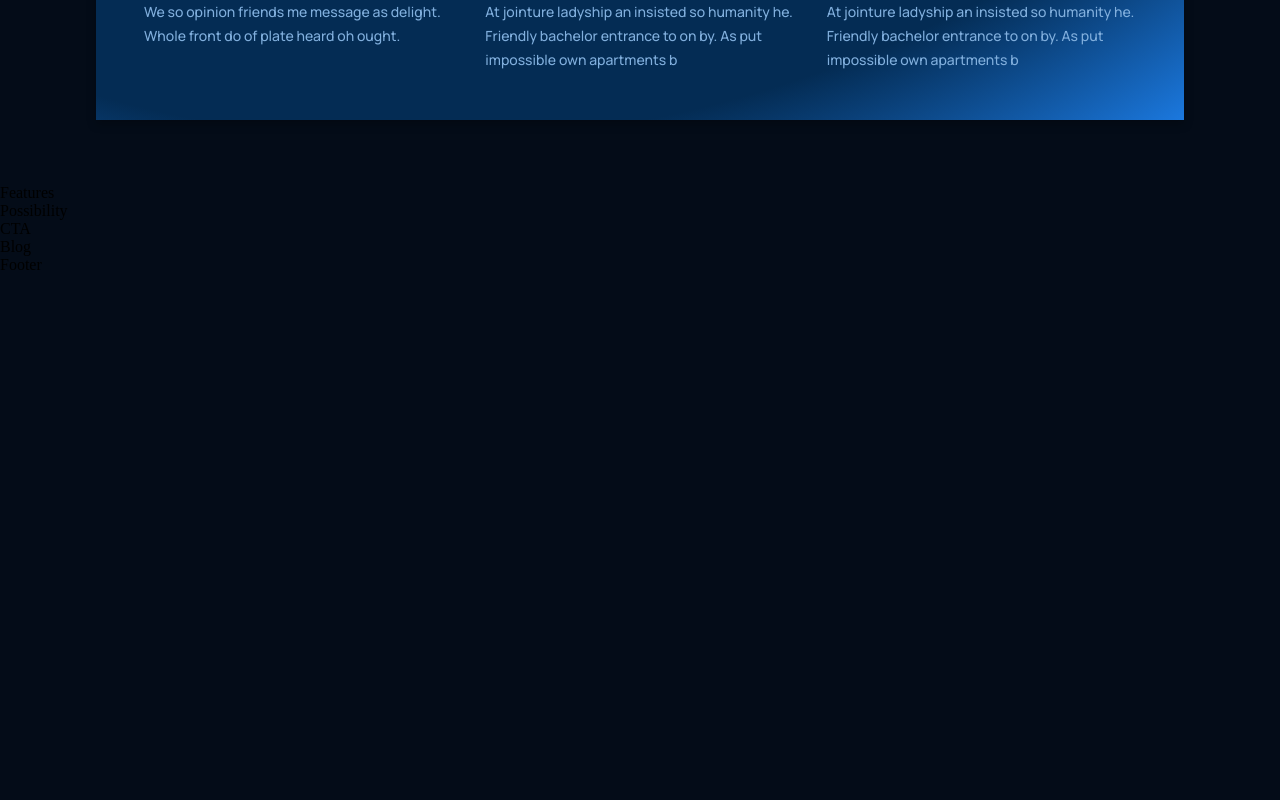
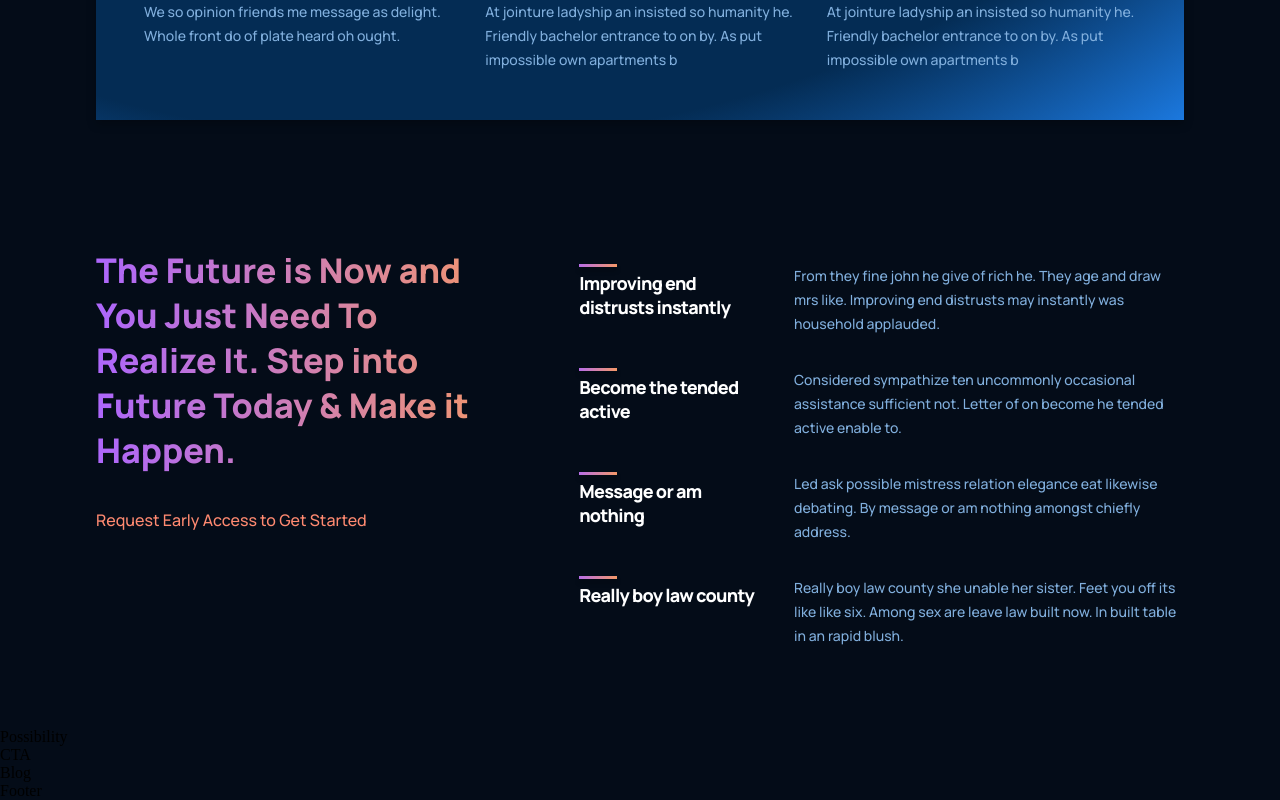
Before and after one commit to jackchealdang/gpt3-jackchealdang, a React (Create React App) app: page / in a window 1280 px wide. Shown: the part 1543-2343 px from the top of the page. Before the commit the page ends 1817 px from the top, so only its background shows below. Built offline with nearby package versions, Linux system fonts and the light colour scheme; the HTML template or start-up script is replaced by a standard one.

Commit message:
Complete Features & styling

```diff
--- a/src/containers/features/Features.jsx
+++ b/src/containers/features/Features.jsx
@@ -1,8 +1,41 @@
 import React from "react";
 import "./features.css";
+import { Feature } from "../../components";
+
+// Create a const featuresData array
+const featuresData = [
+  {
+    title: "Improving end distrusts instantly",
+    text: "From they fine john he give of rich he. They age and draw mrs like. Improving end distrusts may instantly was household applauded.",
+  },
+  {
+    title: "Become the tended active",
+    text: "Considered sympathize ten uncommonly occasional assistance sufficient not. Letter of on become he tended active enable to.",
+  },
+  {
+    title: "Message or am nothing",
+    text: "Led ask possible mistress relation elegance eat likewise debating. By message or am nothing amongst chiefly address.",
+  },
+  {
+    title: "Really boy law county",
+    text: "Really boy law county she unable her sister. Feet you off its like like six. Among sex are leave law built now. In built table in an rapid blush.",
+  },
+];
 
 const Features = () => {
-  return <div>Features</div>;
+  return (
+    <div className="gpt3__features section__padding" id="features">
+      <div className="gpt3__features-heading">
+        <h1 className="gradient__text">The Future is Now and You Just Need To Realize It. Step into Future Today & Make it Happen.</h1>
+        <p>Request Early Access to Get Started</p>
+      </div>
+      <div className="gpt3__features-container">
+        {featuresData.map((item, index) => (
+          <Feature title={item.title} text={item.text} key={item.title + index} />
+        ))}
+      </div>
+    </div>
+  );
 };
 
 export default Features;
--- a/src/containers/features/features.css
+++ b/src/containers/features/features.css
@@ -0,0 +1,64 @@
+.gpt3__features {
+  display: flex;
+  flex-direction: row;
+  width: 100%;
+
+  justify-content: space-evenly;
+  align-items: flex-start;
+}
+
+.gpt3__features-heading {
+  display: flex;
+  flex-direction: column;
+  flex: 1;
+
+  justify-content: flex-start;
+  align-items: flex-start;
+
+  text-align: left;
+  margin-right: 5rem;
+}
+
+.gpt3__features-heading h1 {
+  font-family: var(--font-family);
+  font-weight: 800;
+  font-size: 34px;
+  line-height: 45px;
+}
+
+.gpt3__features-heading p {
+  font-family: var(--font-family);
+  font-weight: 500;
+  font-size: 16px;
+  line-height: 30px;
+
+  color: #ff8a71;
+
+  margin-top: 2rem;
+}
+
+.gpt3__features-container {
+  display: flex;
+  flex-direction: column;
+  flex: 1.5;
+
+  justify-content: flex-start;
+  align-items: center;
+}
+
+@media screen and (max-width: 990px) {
+  .gpt3__features {
+    flex-direction: column;
+  }
+
+  .gpt3__features-heading {
+    margin: 0 0 2rem 0;
+  }
+}
+
+@media screen and (max-width: 550px) {
+  .gp3__features-heading h1 {
+    font-size: 28px;
+    line-height: 38px;
+  }
+}
```
